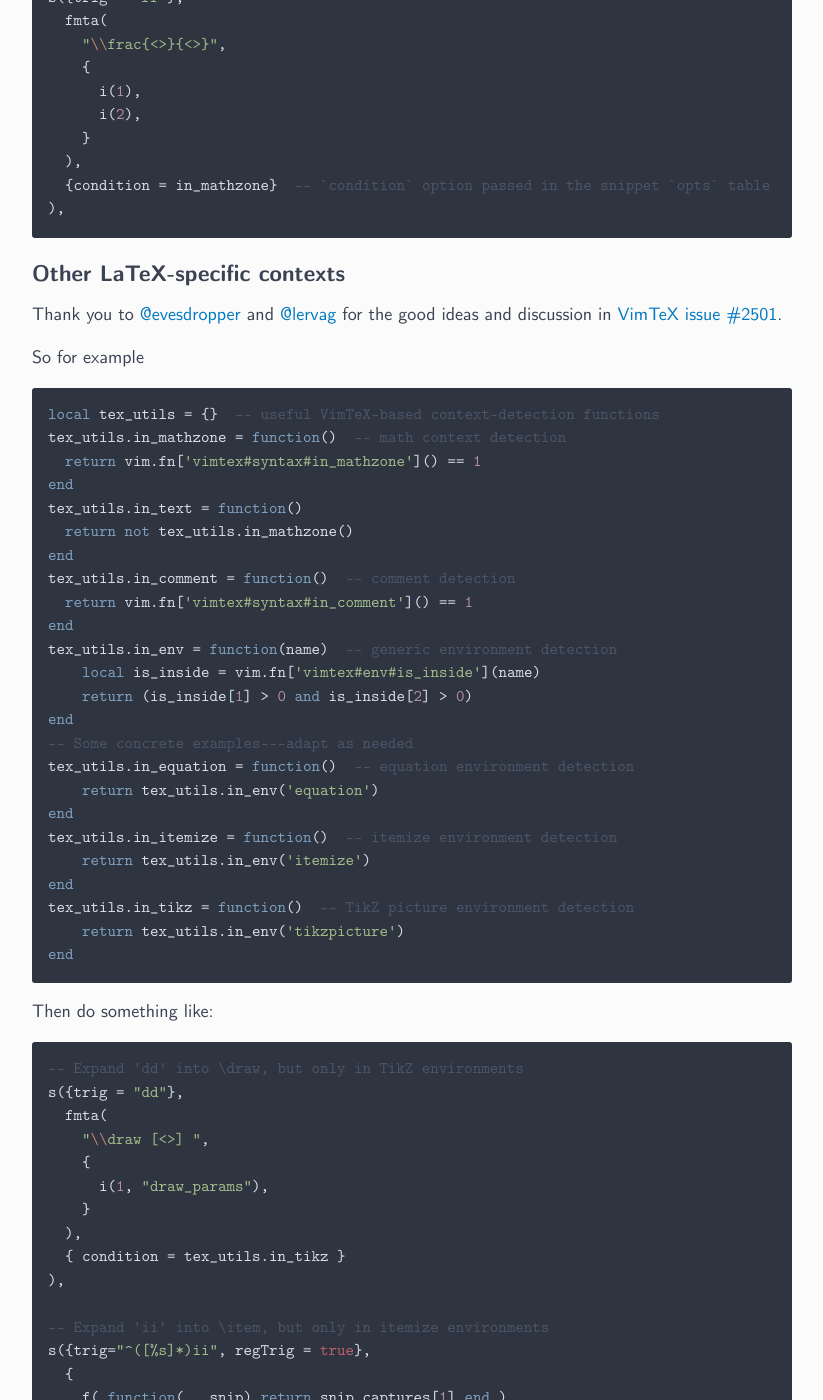
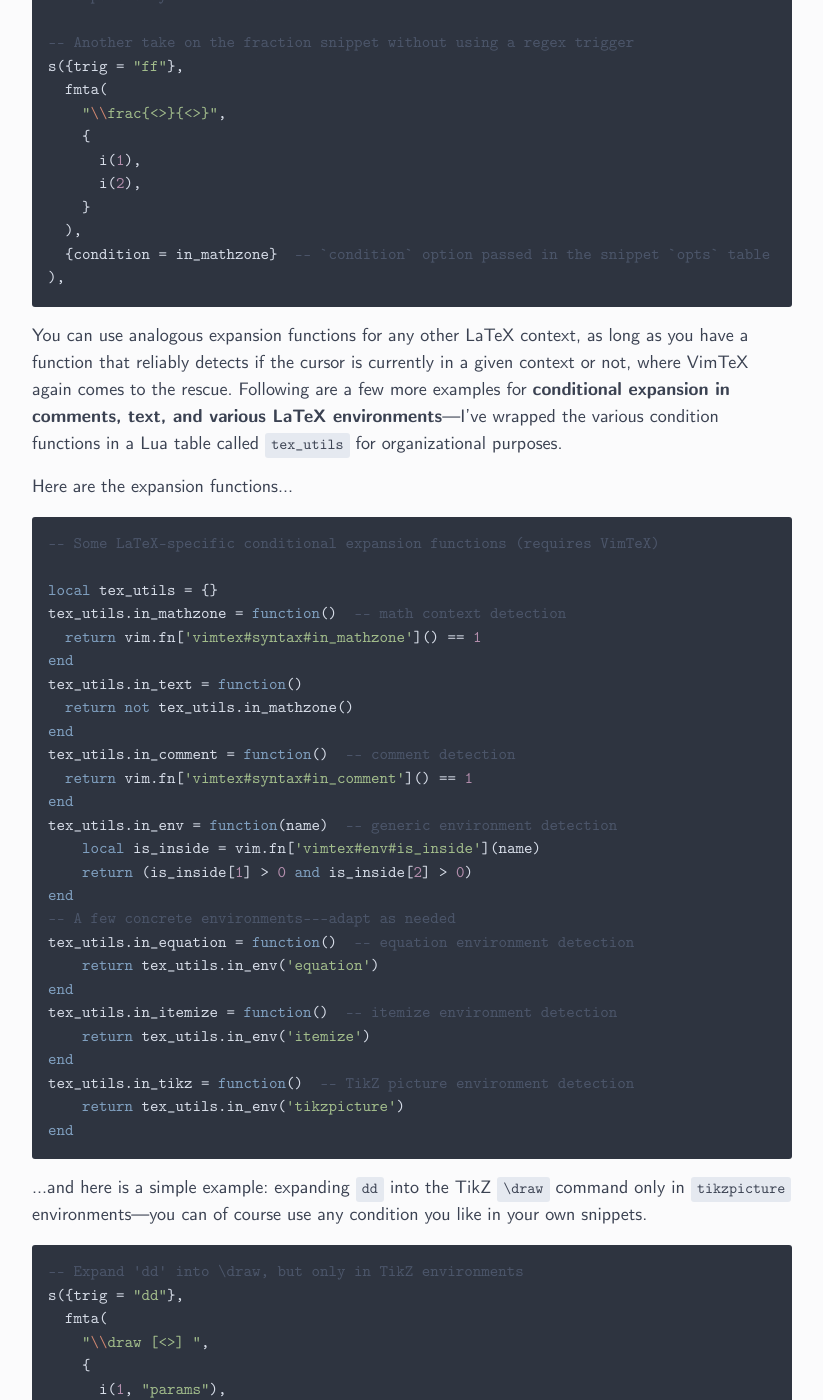
Before and after one commit to ejmastnak/ejmastnak.github.io, a Jekyll site: the page built from tutorials/vim-latex/luasnip.md, in a window 1280 px wide and 1400 px high, scrolled down 31710 px. Shown: the whole window, without its empty margins (228-1051 px from the left). Built offline with Jekyll 4.4.1, drawn with Linux system fonts in a browser that asks for light colours; some of the changed text lies outside the part shown.

Commit message:
(luasnip): complete context-specific expansion

````diff
--- a/tutorials/vim-latex/luasnip.md
+++ b/tutorials/vim-latex/luasnip.md
@@ -54,7 +54,6 @@ This article covers snippets, which are templates of commonly reused code that,
     * [Expand only after alphanumeric characters and closing delimiters](#expand-only-after-alphanumeric-characters-and-closing-delimiters)
     * [Bonus: expansion only at the start of a new line](#bonus-expansion-only-at-the-start-of-a-new-line)
   * [Context-specific expansion for LaTeX](#context-specific-expansion-for-latex)
-  * [Other LaTeX-specific contexts](#other-latex-specific-contexts)
 * [Bonus](#bonus)
   * [Tip: Refreshing snippets](#tip-refreshing-snippets)
   * [(Subjective) practical tips for fast editing](#subjective-practical-tips-for-fast-editing)
@@ -1116,7 +1115,7 @@ This is the equivalent of the UltiSnips `b` option, and will only expand snippet
 This trigger is useful for expanding environments, `\section`-stye commands, preamble commands, which are usually defined only on new lines.
 
 You could do this manually with a regex trigger like `"^([%s]*)foo"`, but LuaSnip provides a cleaner way to do this---a built-in `line_begin` expansion condition.
-Here's a few real-life examples of how to use it:
+This will be our first use of the `condition` key in a LuaSnip snippet's `opts` table (mentioned at the [beginning of this article](#writing-snippets) and documented towards the bottom of `:help luasnip-snippets`)---here are a few real-life examples of how to use it:
 one uses the HTML-inspired trigger `h1` to create LaTeX `\section` commands (you could use `h2` for `\subsection`, and so on),
 and the other uses `new` to create a new environment.
 
@@ -1154,8 +1153,9 @@ s({trig="new", dscr="A generic new environmennt"},
 
 ### Context-specific expansion for LaTeX
 
-The `condition` option in a LuaSnip snippet's `opts` table (mentioned at the [beginning of this article](#writing-snippets) and documented towards the bottom of `:help luasnip-snippets`) gives you essentially arbitrary control over when snippets expand.
-Here's how to use it:
+The `condition` option in a LuaSnip snippet's `opts` table gives you essentially arbitrary control over when snippets expand.
+We used it above to implement the `line_begin` expansion condition;
+here's how to use it more generally:
 
 1. In a snippet file, write a Lua function that returns a boolean value: `true` when a snippet should expand and `false` when it should not.
    Here is a silly example that uses Vim's `line()` function (documented at `:help line()`) and the Lua modulo operator to only expand snippets on even-numbered lines.
@@ -1171,19 +1171,19 @@ Here's how to use it:
      end
    end
    -- (Yes, I know I could have written `return ((line_number % 2) == 0)`,
-   -- but I wanted to make the if/else logic extra clear.)
+   -- but I wanted to make the if/else logic explicitly clear.)
    ```
 
-1. Set the `condition` key to the `should_expand` function.
-   Use the `opts` table.
+1. Set the `condition` key in a snippet's `opts` table to the name of the expansion function:
 
    ```lua
-   s(
-       {trig="test", snippetType="autosnippet"},
-       {t("The current line number is even")},
-       {condition = is_even_line}
+   s({trig="test", snippetType="autosnippet"},
+      {t("The current line number is even")},
+      {condition = is_even_line}
    ),
    ```
+
+   The above snippet will expand only on even lines (just make sure to include the `is_even_line` function in the snippet file).
 
 The `condition` key gives you a lot of power, especially if you leverage built-in Vim functions (e.g. `line()`, `col()`, `nvim_get_current_line()`, etc.) to get information about the current line and cursor position for use in the `condition` function.
 LuaSnip even passes a few convenience variables to the `condition` function for you---see the `opts` section in `:help luasnip-snippets` for details.
@@ -1216,14 +1216,15 @@ s({trig = "ff"},
 ),
 ```
 
-### Other LaTeX-specific contexts
+You can use analogous expansion functions for any other LaTeX context, as long as you have a function that reliably detects if the cursor is currently in a given context or not, where VimTeX again comes to the rescue.
+Following are a few more examples for **conditional expansion in comments, text, and various LaTeX environments**---I've wrapped the various condition functions in a Lua table called `tex_utils` for organizational purposes.
 
-Thank you to [@evesdropper](https://github.com/evesdropper) and [@lervag](https://github.com/lervag) for the good ideas and discussion in [VimTeX issue #2501](https://github.com/lervag/vimtex/issues/2501).
-
-So for example
+Here are the expansion functions...
 
 ```lua
-local tex_utils = {}  -- useful VimTeX-based context-detection functions
+-- Some LaTeX-specific conditional expansion functions (requires VimTeX)
+
+local tex_utils = {}
 tex_utils.in_mathzone = function()  -- math context detection
   return vim.fn['vimtex#syntax#in_mathzone']() == 1
 end
@@ -1237,7 +1238,7 @@ tex_utils.in_env = function(name)  -- generic environment detection
     local is_inside = vim.fn['vimtex#env#is_inside'](name)
     return (is_inside[1] > 0 and is_inside[2] > 0)
 end
--- Some concrete examples---adapt as needed
+-- A few concrete environments---adapt as needed
 tex_utils.in_equation = function()  -- equation environment detection
     return tex_utils.in_env('equation')
 end
@@ -1249,7 +1250,7 @@ tex_utils.in_tikz = function()  -- TikZ picture environment detection
 end
 ```
 
-Then do something like:
+...and here is a simple example: expanding `dd` into the TikZ `\draw` command only in `tikzpicture` environments---you can of course use any condition you like in your own snippets.
 
 ```lua
 -- Expand 'dd' into \draw, but only in TikZ environments
@@ -1257,23 +1258,19 @@ s({trig = "dd"},
   fmta(
     "\\draw [<>] ",
     {
-      i(1, "draw_params"),
+      i(1, "params"),
     }
   ),
   { condition = tex_utils.in_tikz }
 ),
-
--- Expand 'ii' into \item, but only in itemize environments
-s({trig="^([%s]*)ii", regTrig = true},
-  {
-    f( function(_, snip) return snip.captures[1] end ),
-    t("\\item "),
-  },
-  {condition = tex_utils.in_itemize}
-),
 ```
 
-See `:help vimtex#env#is_inside` in `:help vimtex-code-api`.
+As always, make sure to define the conditional expansion functions in any snippet file you wish to use them in!
+
+**Acknowledgements:** thank you to [@evesdropper](https://github.com/evesdropper) and [@lervag](https://github.com/lervag) for the good ideas and discussion in [VimTeX issue #2501](https://github.com/lervag/vimtex/issues/2501), which is where I got the idea for environment-specific expansion;
+my original source for math-context expansion is [the famous Gilles Castel article](https://castel.dev/post/lecture-notes-1/#context).
+
+<!-- See `:help vimtex#env#is_inside` in `:help vimtex-code-api`. -->
 
 ## Bonus
 
````
